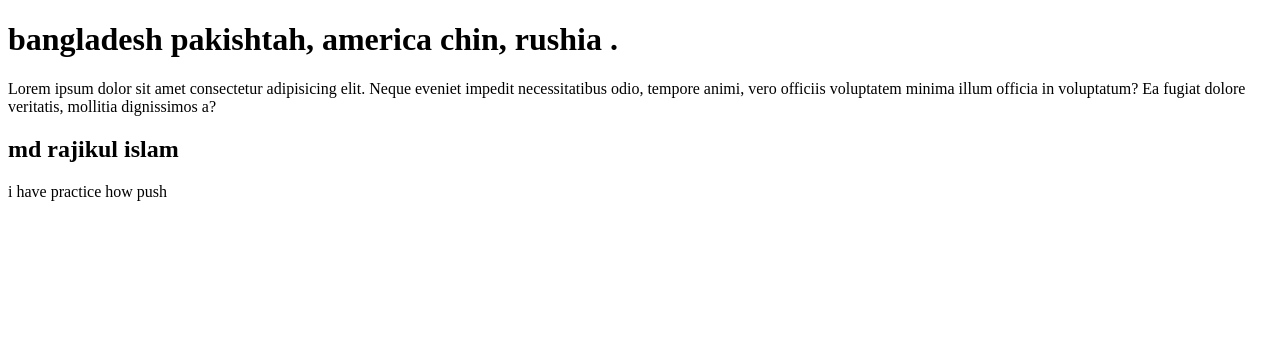
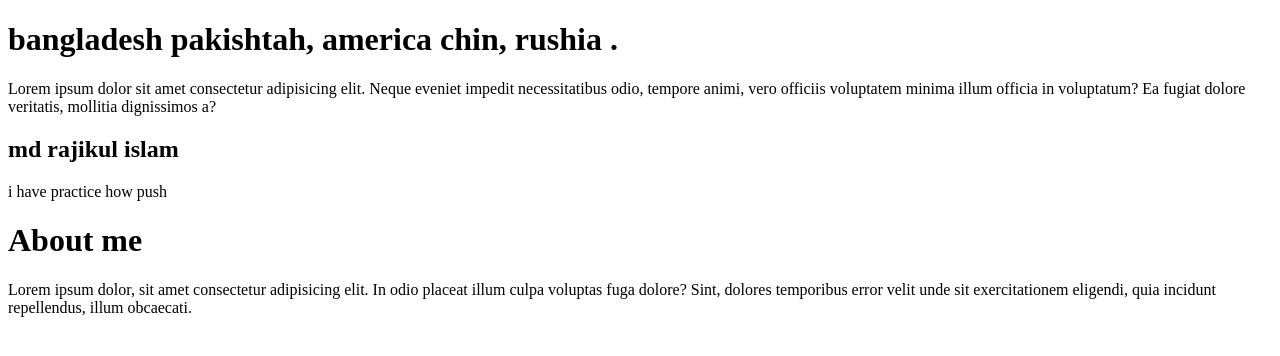
Before and after one commit to Rajikul340/my-second-repo, a plain HTML site: page my-second-repo/index.html in a window 1280 px wide. Drawn offline with Linux system fonts and the light colour scheme.

Commit message:
style add

```diff
--- a/my-second-repo/index.html
+++ b/my-second-repo/index.html
@@ -13,5 +13,8 @@
           <h2>md rajikul islam</h2>
 
           <p>i have practice how push </p>
+
+        <h1>About me</h1>
+        <p>Lorem ipsum dolor, sit amet consectetur adipisicing elit. In odio placeat illum culpa voluptas fuga dolore? Sint, dolores temporibus error velit unde sit exercitationem eligendi, quia incidunt repellendus, illum obcaecati.</p>
 </body>
 </html>
--- /dev/null
+++ b/my-second-repo/style.css
@@ -0,0 +1,6 @@
+h1{
+    color: white;
+    font-family: 20px;
+    background-color: red;
+
+}
```
